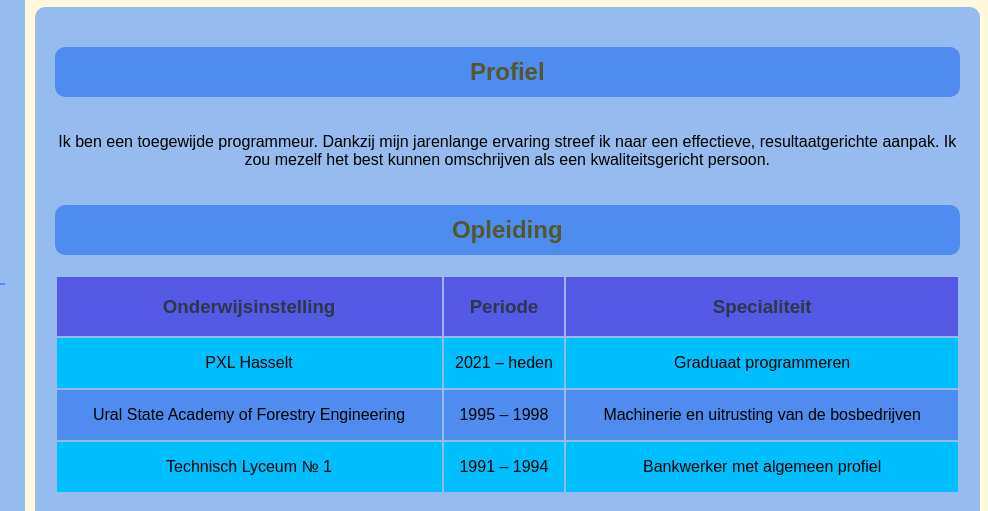
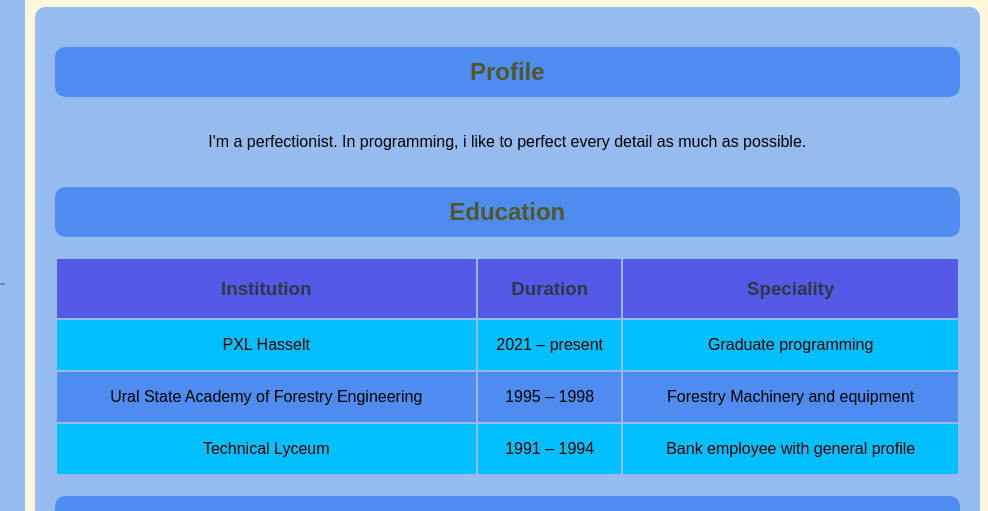
Before and after one commit to SkachkovSergey/Curriculum-Vitae, a plain HTML site: page index.html in a window 1280 px wide. Shown: the part 200-711 px from the top of the page, 292-1280 px from the left. Drawn offline with Linux system fonts and the light colour scheme.

```diff
--- a/index.html
+++ b/index.html
@@ -44,37 +44,35 @@
       </div>
       <div class="grid-item main">
           <div class="item">
-              <h2>Profiel</h2>
-              <p>Ik ben een toegewijde programmeur.  Dankzij mijn
-                  jarenlange ervaring streef ik naar een effectieve,
-                  resultaatgerichte aanpak. Ik zou mezelf het best
-                  kunnen omschrijven als een kwaliteitsgericht persoon.</p>
+              <h2>Profile</h2>
+              <p>I'm a perfectionist. In programming, i like to perfect every
+               detail as much as possible.</p>
           </div>
           <div class="item">
-              <h2>Opleiding</h2>
+              <h2>Education</h2>
               <table>
                   <thead class="table-heading">
                   <tr>
-                      <th><h3>Onderwijsinstelling</h3></th>
-                      <th><h3>Periode</h3></th>
-                      <th><h3>Specialiteit</h3></th>
+                      <th><h3>Institution</h3></th>
+                      <th><h3>Duration</h3></th>
+                      <th><h3>Speciality</h3></th>
                   </tr>
                   </thead>
                   <tbody class="table-body">
                   <tr>
                       <td>PXL Hasselt</td>
-                      <td>2021 – heden</td>
-                      <td>Graduaat   programmeren</td>
+                      <td>2021 – present</td>
+                      <td>Graduate programming</td>
                   </tr>
                   <tr>
                       <td>Ural State Academy of Forestry Engineering</td>
                       <td>1995 – 1998</td>
-                      <td>Machinerie en uitrusting van de bosbedrijven</td>
+                      <td>Forestry Machinery and equipment</td>
                   </tr>
                   <tr>
-                      <td>Technisch Lyceum № 1</td>
+                      <td>Technical Lyceum</td>
                       <td>1991 – 1994</td>
-                      <td>Bankwerker met algemeen profiel</td>
+                      <td>Bank employee with general profile</td>
                   </tr>
                   </tbody>
               </table>
@@ -108,7 +106,7 @@
                       <td>Interieur Geysemberg</td>
                       <td>2004-2010</td>
                       <td>Joiner, CNC-milling</td>
-                      <td>Frezer</td>
+                      <td>Miller</td>
                   </tr>
                   </tbody>
               </table>
```
